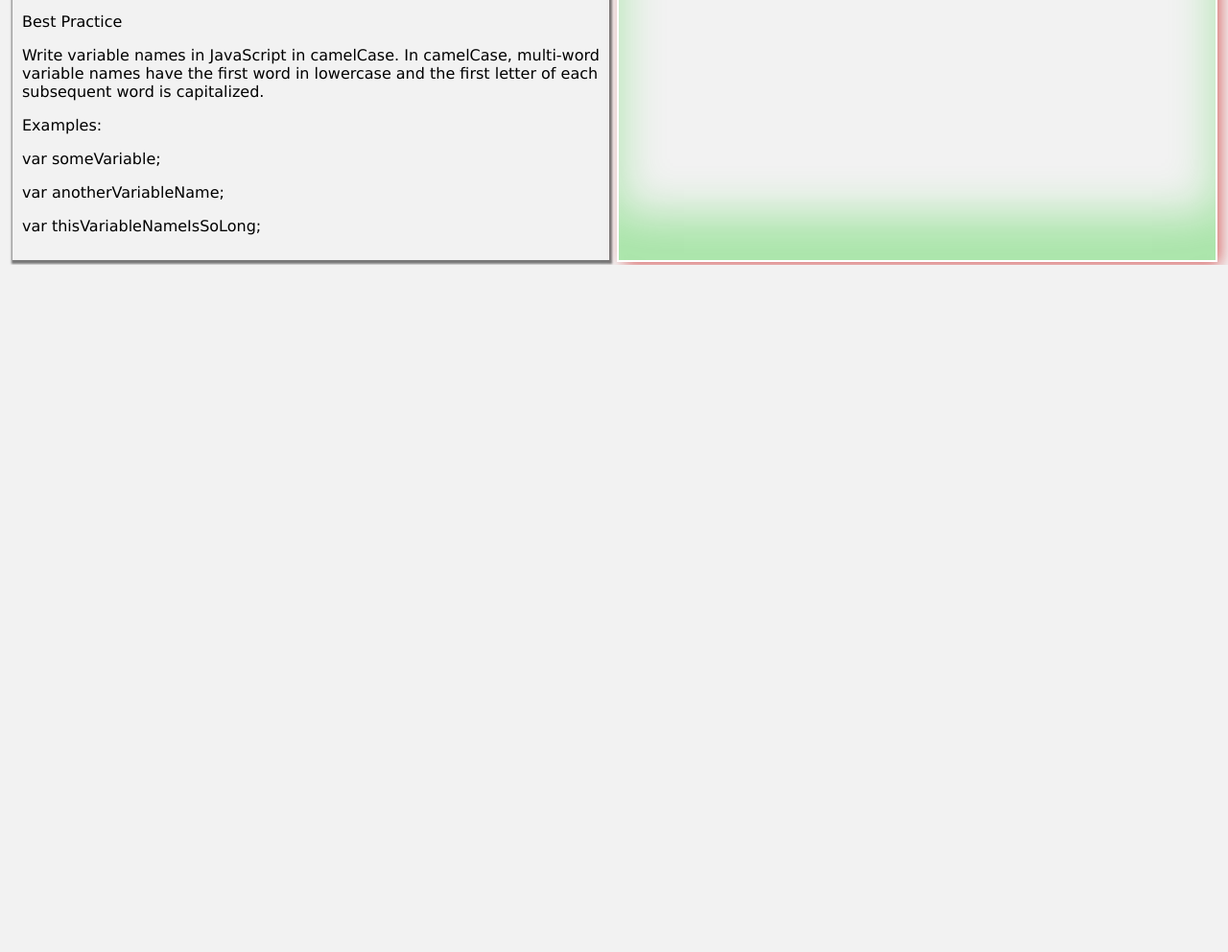
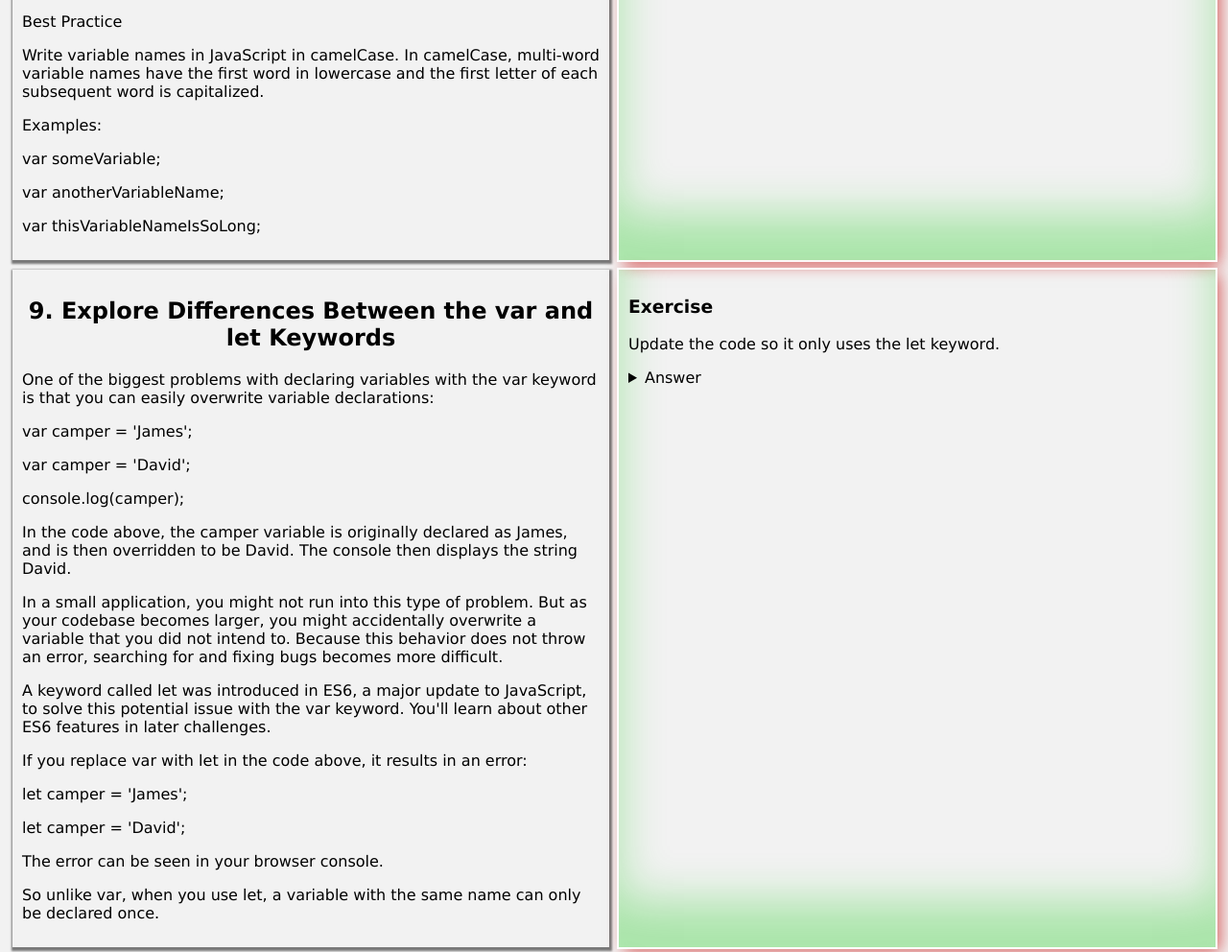
Before and after one commit to sabovoichita/free-code-camp, a website: page index.html in a window 1280 px wide. Shown: the part 3258-4250 px from the top of the page at 96% size. Before the commit the page ends 3534 px from the top, so only its background shows below. Drawn offline with Linux system fonts and the light colour scheme.

Commit message:
add lesson9.json

```diff
--- a/index.html
+++ b/index.html
@@ -15,6 +15,7 @@
     <div id="l6"></div>
     <div id="l7"></div>
     <div id="l8"></div>
+    <div id="l9"></div>
     <script src="index.js"></script>
   </body>
 </html>
--- a/index.js
+++ b/index.js
@@ -46,7 +46,7 @@ function loadLesson(lessonNumber) {
 }
 
 function initEvents() {
-  const numberOfLessons = 8;
+  const numberOfLessons = 9;
   for (let i = 1; i <= numberOfLessons; i++) {
     loadLesson(i);
   }
--- /dev/null
+++ b/lessons/9.json
@@ -0,0 +1,31 @@
+[
+  {
+    "title": "Explore Differences Between the var and let Keywords",
+    "content": [
+      "One of the biggest problems with declaring variables with the var keyword is that you can easily overwrite variable declarations:",
+      "var camper = 'James';",
+      "var camper = 'David';",
+      "console.log(camper);",
+      "In the code above, the camper variable is originally declared as James, and is then overridden to be David. The console then displays the string David.",
+      "In a small application, you might not run into this type of problem. But as your codebase becomes larger, you might accidentally overwrite a variable that you did not intend to. Because this behavior does not throw an error, searching for and fixing bugs becomes more difficult.",
+      "A keyword called let was introduced in ES6, a major update to JavaScript, to solve this potential issue with the var keyword. You'll learn about other ES6 features in later challenges.",
+      "If you replace var with let in the code above, it results in an error:",
+      "let camper = 'James';",
+      "let camper = 'David';",
+      "The error can be seen in your browser console.",
+      "So unlike var, when you use let, a variable with the same name can only be declared once."
+    ],
+    "eTitle": "Exercise",
+    "exercises": [
+      {
+        "instruction": "Update the code so it only uses the let keyword.",
+        "hint": [
+          "Hint! var should not exist in the code.",
+          "catName should be the string Oliver.",
+          "atSound should be the string Meow!"
+        ],
+        "placeholder": ["var catName = 'Oliver';", " var catSound = 'Meow!'';"]
+      }
+    ]
+  }
+]
```
